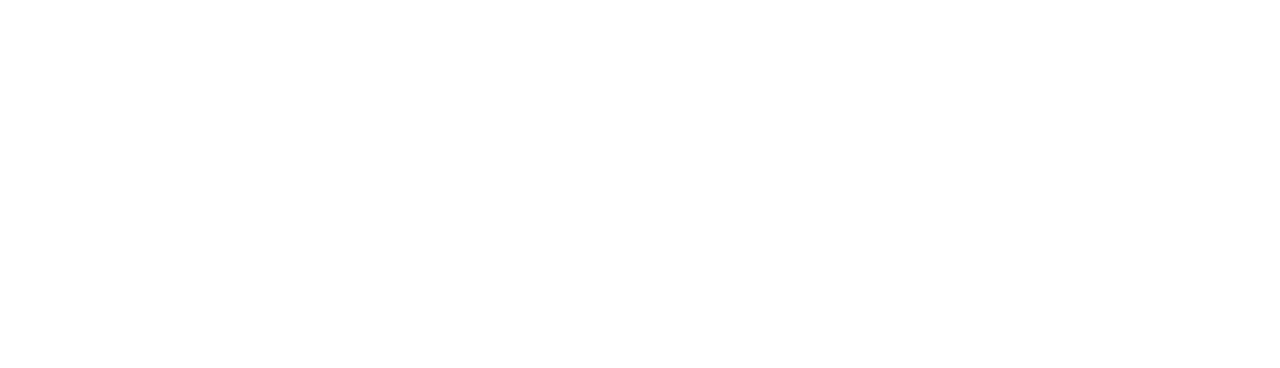
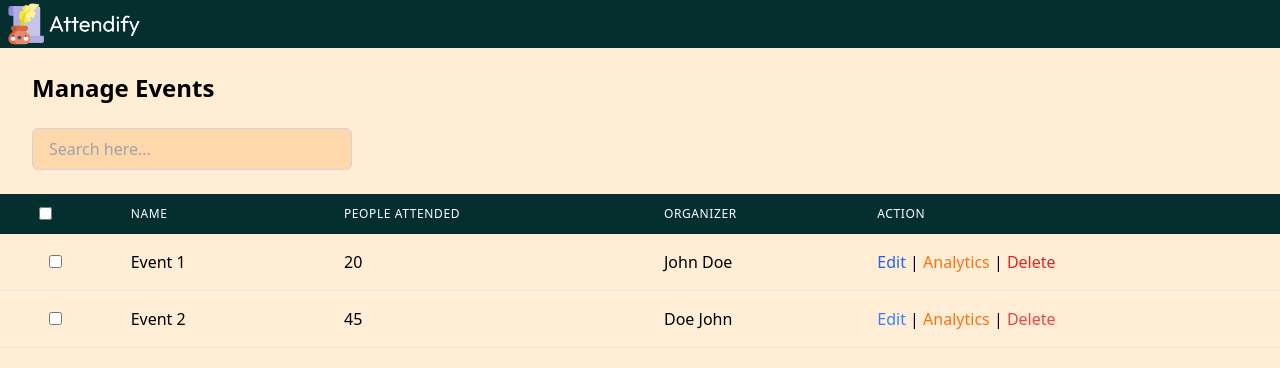
Before and after one commit to reeyyyxd/attendify, a React (Create React App) app: page /admineve in a window 1280 px wide. Before the commit this address had no page. Shown: the top 368 px of the page. Built offline with nearby package versions, Linux system fonts and the light colour scheme.

Commit message:
adminn&admineve

```diff
--- /dev/null
+++ b/src/Adminevents.js
@@ -0,0 +1,80 @@
+import React from "react";
+import TextField from "@mui/material/TextField";
+import { Link } from "react-router-dom";
+import logoImg from "./assets/logo.png";
+
+export default function Adminn() {
+  return (
+    <div className="h-screen w-full bg-orange-100 ">
+      <nav className="bg-teal-950">
+        <img className="h-12" src={logoImg} alt="logo" />
+      </nav>
+
+      <div className="w-1/3 ms-8 mt-6">
+        <h1 className="text-black font-bold text-2xl">Manage Events</h1>
+      </div>
+
+      <div className="w-80 ms-8 pt-6 ">
+        <input
+          type="search"
+          placeholder="Search here..."
+          className="bg-orange-200 bg-opacity-100 w-full px-4 py-2 rounded-md border border-gray-300 focus:outline-none focus:ring-1 focus:ring-blue-500"
+        />
+      </div>
+
+      {/* table */}
+
+      <table class="table-auto  mt-6 w-full ">
+  <thead>
+    <tr class="bg-teal-950">
+      <th class="w-1/12">
+        <input type="checkbox" class="mr-4"></input>
+      </th>
+      <th class="w-2/12 px-6 py-3 text-left text-xs font-medium text-white uppercase tracking-wider">
+        Name
+      </th>
+      <th class="w-3/12 px-6 py-3 text-left text-xs font-medium text-white uppercase tracking-wider">
+        People Attended
+      </th>
+      <th class="w-2/12 px-6 py-3 text-left text-xs font-medium text-white uppercase tracking-wider">
+        Organizer
+      </th>
+      <th class="w-4/12 px-6 py-3 text-left text-xs font-medium text-white uppercase tracking-wider">
+        Action
+      </th>
+    </tr>
+  </thead>
+  <tbody>
+    <tr class="border-b border-gray-200 hover:bg-gray-100">
+      <td class="w-1/12">
+        <input type="checkbox" class="ms-12"></input>
+      </td>
+      <td class="w-2/12 px-6 py-4 whitespace-nowrap">Event 1</td>
+      <td class="w-3/12 px-6 py-4 whitespace-nowrap">20</td>
+      <td class="w-2/12 px-6 py-4 whitespace-nowrap">John Doe</td>
+      <td class="w-4/12 px-6 py-4 whitespace-nowrap">
+
+        <a href="#" class="text-blue-600 hover:text-blue-700">Edit</a> |
+        <a href="#" className="text-orange-500 hover:text-orange-700"> Analytics</a> |
+        <a href="#" class="text-red-600 hover:text-red-700"> Delete</a>
+      </td>
+    </tr>
+    <tr class="border-b border-gray-200 hover:bg-gray-100">
+      <td class="w-1/12">
+        <input type="checkbox" class="ms-12"></input>
+      </td>
+      <td class="w-2/12 px-6 py-4 whitespace-nowrap">Event 2</td>
+      <td class="w-3/12 px-6 py-4 whitespace-nowrap">45</td>
+      <td class="w-2/12 px-6 py-4 whitespace-nowrap">Doe John</td>
+      <td class="w-4/12 px-6 py-4 whitespace-nowrap">
+      <a href="#" class="text-blue-500 hover:text-blue-700">Edit</a> |
+        <a href="#" className="text-orange-500 hover:text-orange-700"> Analytics</a> |
+        <a href="#" class="text-red-500 hover:text-red-700"> Delete</a>
+      </td>
+    </tr>
+  </tbody>
+</table>
+
+    </div>
+  );
+}
--- /dev/null
+++ b/src/Adminn.js
@@ -0,0 +1,77 @@
+import React from "react";
+import TextField from "@mui/material/TextField";
+import { Link } from "react-router-dom";
+import logoImg from "./assets/logo.png";
+
+export default function Adminn() {
+  return (
+    <div className="h-screen w-full bg-orange-100 ">
+      <nav className="bg-teal-950">
+        <img className="h-12" src={logoImg} alt="logo" />
+      </nav>
+
+      <div className="w-1/3 ms-8 mt-6">
+        <h1 className="text-black font-bold text-2xl">Manage Users</h1>
+      </div>
+
+      <div className="w-80 ms-8 pt-6 ">
+        <input
+          type="search"
+          placeholder="Search here..."
+          className="bg-orange-200 bg-opacity-100 w-full px-4 py-2 rounded-md border border-gray-300 focus:outline-none focus:ring-1 focus:ring-blue-500"
+        />
+      </div>
+
+      {/* table */}
+
+      <table class="table-auto  mt-6 w-full ">
+  <thead>
+    <tr class="bg-teal-950">
+      <th class="w-1/12">
+        <input type="checkbox" class="mr-4"></input>
+      </th>
+      <th class="w-2/12 px-6 py-3 text-left text-xs font-medium text-white uppercase tracking-wider">
+        Name
+      </th>
+      <th class="w-3/12 px-6 py-3 text-left text-xs font-medium text-white uppercase tracking-wider">
+        ID Number
+      </th>
+      <th class="w-2/12 px-6 py-3 text-left text-xs font-medium text-white uppercase tracking-wider">
+        Account
+      </th>
+      <th class="w-4/12 px-6 py-3 text-left text-xs font-medium text-white uppercase tracking-wider">
+        Action
+      </th>
+    </tr>
+  </thead>
+  <tbody>
+    <tr class="border-b border-gray-200 hover:bg-gray-100">
+      <td class="w-1/12">
+        <input type="checkbox" class="ms-12"></input>
+      </td>
+      <td class="w-2/12 px-6 py-4 whitespace-nowrap">Firstname Lastname</td>
+      <td class="w-3/12 px-6 py-4 whitespace-nowrap">1234567890</td>
+      <td class="w-2/12 px-6 py-4 whitespace-nowrap">Organizer</td>
+      <td class="w-4/12 px-6 py-4 whitespace-nowrap">
+        <a href="#" class="text-blue-600 hover:text-blue-700">Edit</a> |
+        <a href="#" class="text-red-600 hover:text-red-700">Delete</a>
+      </td>
+    </tr>
+    <tr class="border-b border-gray-200 hover:bg-gray-100">
+      <td class="w-1/12">
+        <input type="checkbox" class="ms-12"></input>
+      </td>
+      <td class="w-2/12 px-6 py-4 whitespace-nowrap">Firstname Lastname</td>
+      <td class="w-3/12 px-6 py-4 whitespace-nowrap">9876543210</td>
+      <td class="w-2/12 px-6 py-4 whitespace-nowrap">Student</td>
+      <td class="w-4/12 px-6 py-4 whitespace-nowrap">
+        <a href="#" class="text-blue-600 hover:text-blue-700">Edit</a> |
+        <a href="#" class="text-red-600 hover:text-red-700">Delete</a>
+      </td>
+    </tr>
+  </tbody>
+</table>
+
+    </div>
+  );
+}
--- a/src/App.js
+++ b/src/App.js
@@ -3,6 +3,8 @@ import { BrowserRouter as Router, Route, Routes } from "react-router-dom";
 import Login from "./Login";
 import Register from "./Register";
 import IndexStudent from "./indexStudent";
+import Adminn from "./Adminn";
+import Adminevents from "./Adminevents";
 
 export default function App() {
   return (
@@ -11,6 +13,8 @@ export default function App() {
         <Route path="/login" element={<Login />} />
         <Route path="/register" element={<Register />} />
         <Route path="/indexStudent" element={<IndexStudent />} />
+        <Route path="/admin" element={<Adminn />} />
+        <Route path="/admineve" element={<Adminevents />} />
       </Routes>
     </Router>
   );
```
